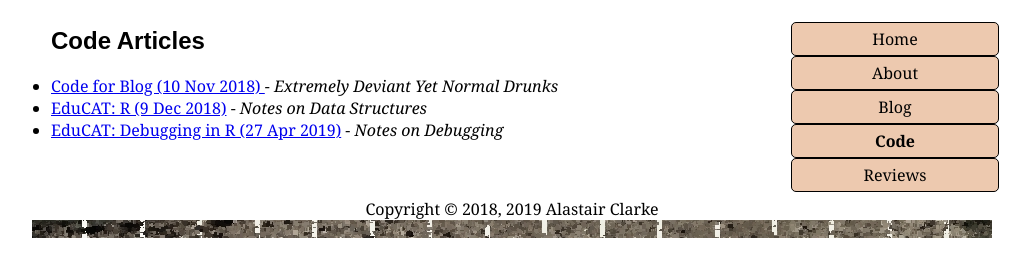
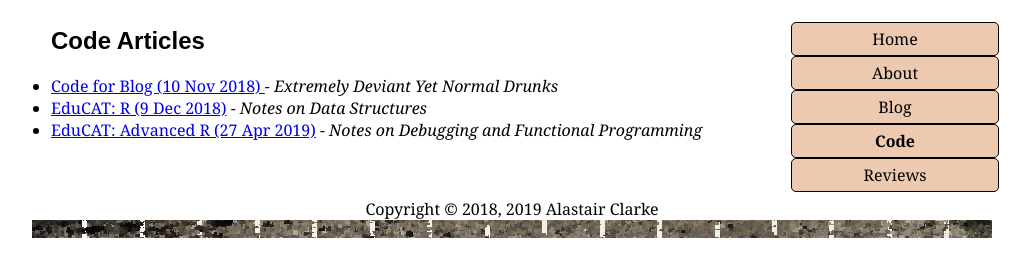
Before and after one commit to AlastairClarke/Catsite, a plain HTML site: page pages/code.html in a window 1280 px wide. Shown: the part 115-392 px from the top of the page, without its empty margins (129-1159 px from the left). Drawn offline with Linux system fonts and the light colour scheme.

Commit message:
Added FP

```diff
--- a/pages/code.html
+++ b/pages/code.html
@@ -32,7 +32,7 @@
 <ul>
 <li> <a href="../pages/code/blog_c101118.html"> Code for Blog (10 Nov 2018) </a> - <i>Extremely Deviant Yet Normal Drunks </i> </li>
 <li> <a href="../pages/code/advR_c091218.html"> EduCAT: R (9 Dec 2018)</a> - <i>Notes on Data Structures </i> </li>
-<li> <a href="../pages/code/advR_c270419.html"> EduCAT: Debugging in R (27 Apr 2019)</a> - <i>Notes on Debugging </i> </li>
+<li> <a href="../pages/code/advR_c270419.html"> EduCAT: Advanced R (27 Apr 2019)</a> - <i>Notes on Debugging and Functional Programming </i> </li>
 </ul>
 </p>
 			</article>
```
